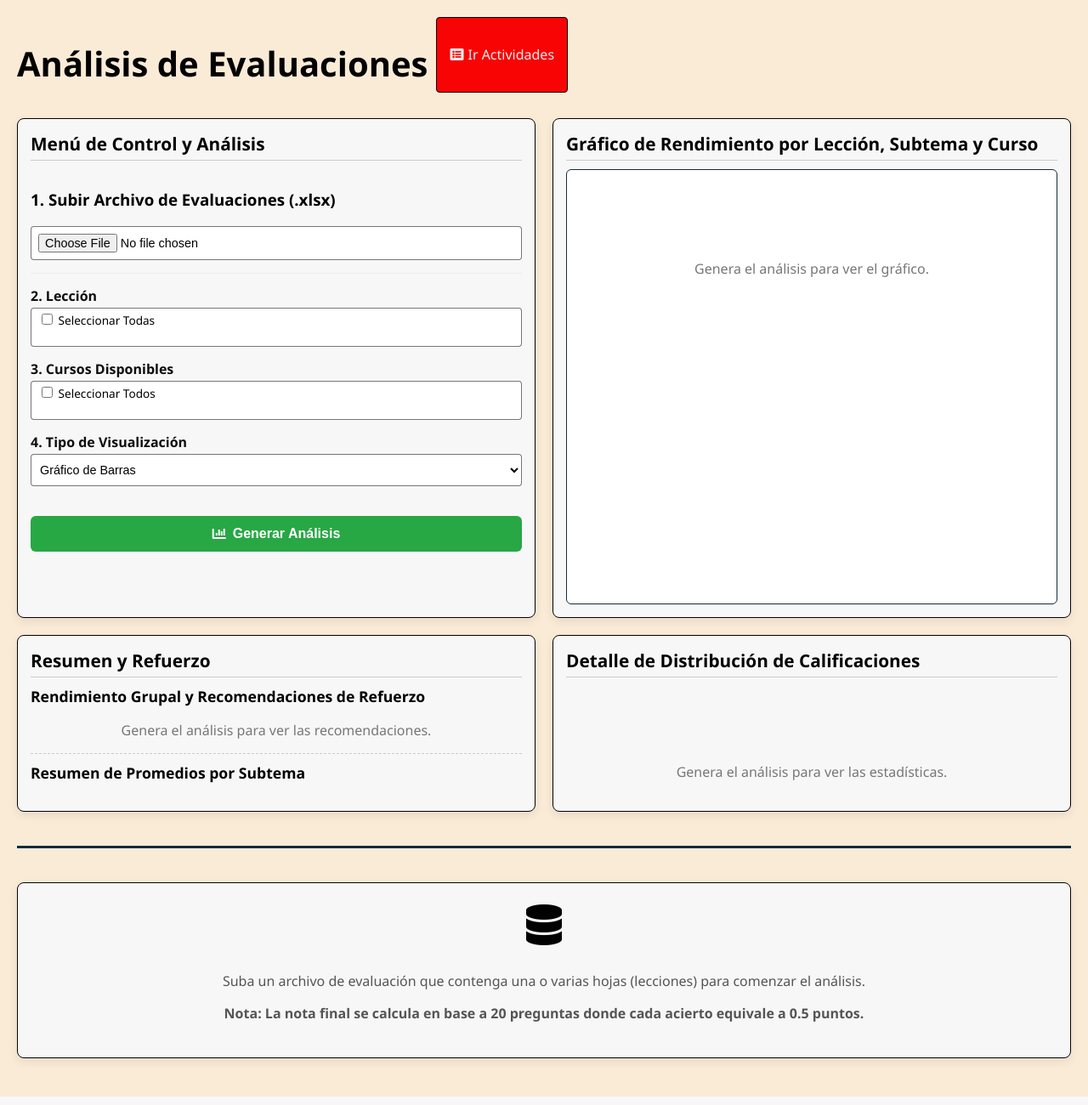
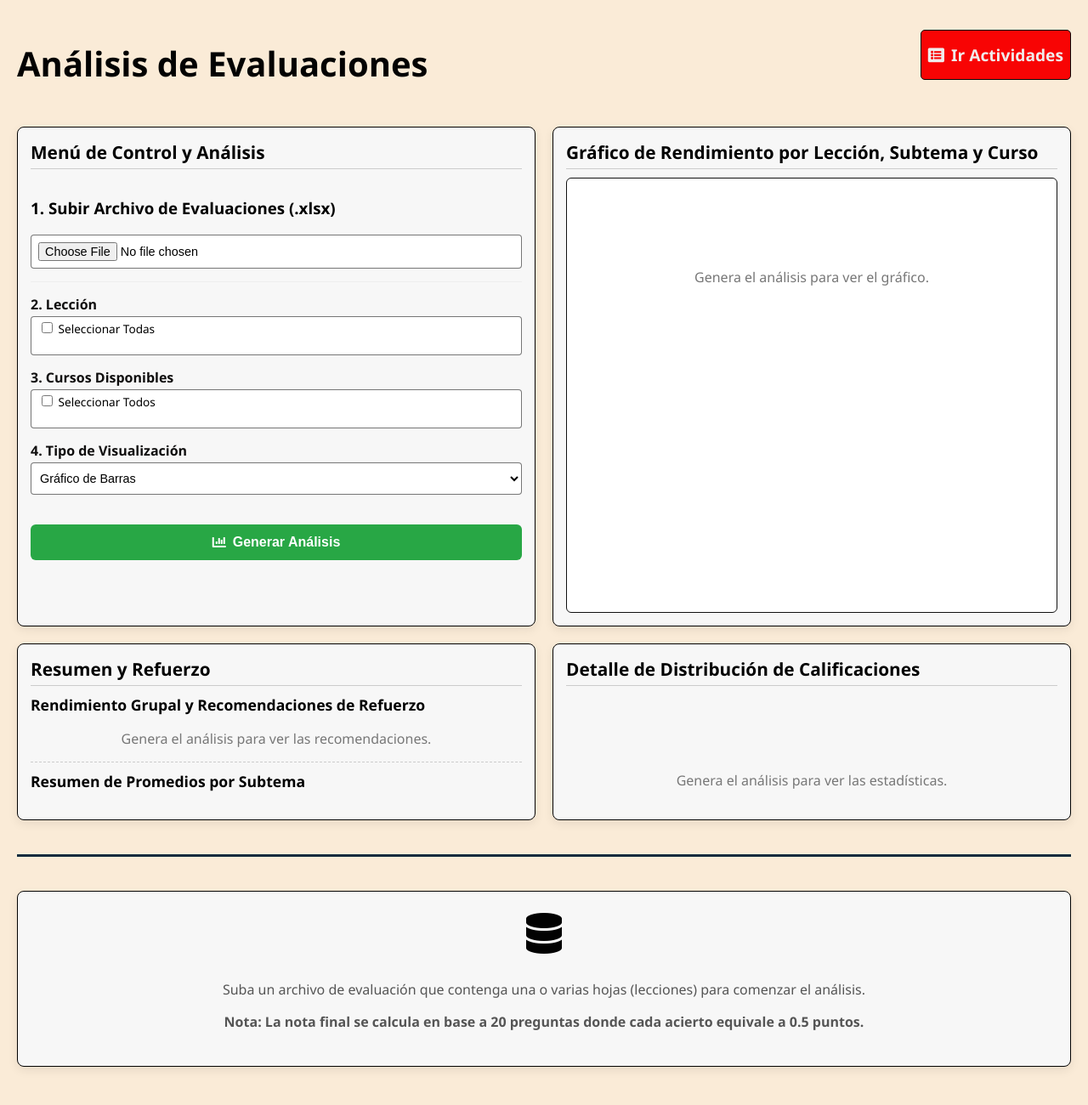
Before and after one commit to jorgecm1805-art/app-calificaciones, a Flask app: page /evaluaciones in a window 1280 px wide. Shown: the whole page at 85% size. Run offline with Flask 3, Linux system fonts and the light colour scheme; some libraries are stand-ins or nearby versions.

Commit message:
Update evaluaciones.html
Updated styles and structure in evaluaciones.html for better layout and design consistency.

```diff
--- a/templates/evaluaciones.html
+++ b/templates/evaluaciones.html
@@ -8,19 +8,19 @@
     <script src="https://cdn.plot.ly/plotly-latest.min.js"></script>
 
     <style>
-        /* ============================================== */
+
         /* == ESTILOS GLOBALES Y DE DISEÑO == */
-        /* ============================================== */
 
         body {
             font-family: 'Segoe UI', Tahoma, Geneva, Verdana, sans-serif;
             background-color: #FAEBD7;
             padding: 20px;
             margin: 0;
+            color: #000;
         }
 
         .main-container {
-            max-width: 1300px;
+            max-width: 2000px;
             margin: 0 auto;
             padding: 0;
         }
@@ -64,18 +64,19 @@
 
         /* Botones de navegación */
         .nav-link {
-            padding: 8px 15px;
-            font-weight: 500;
-            border: 1px solid #ccc;
-            border-radius: 4px;
+            padding: 15px 8px;
+            font-weight: 600;
+            font-size: 1.2em;
+            border: 1px solid #080808;
+            border-radius: 5px;
             cursor: pointer;
             text-decoration: none;
             display: inline-flex;
             align-items: center;
-            gap: 5px;
-            transition: background-color 0.2s;
+            gap: 8px;
+            transition: background-color 0.2s, box-shadow 0.2s;
             white-space: nowrap;
-            margin-bottom: 20px; /* Separación del grid */
+            margin-bottom: 20px;
         }
 
         .nav-link.cargar-btn {
@@ -113,11 +114,10 @@
             background-color: #218838;
         }
 
-        /* - */
-        /* ORGANIZACIÓN DEL PANEL DE CONTROL (AJUSTADO) */
-        /* - */
 
-        /* Contenedor principal de filtros dentro de la tarjeta del grid */
+        /* ORGANIZACIÓN DEL PANEL DE CONTROL */
+
+        /* Contenedor principal de filtros */
         #control-panel-card h2 {
             font-size: 1.3em;
             margin-top: 0;
@@ -196,13 +196,13 @@
             width: 100%;
             display: flex;
             align-items: flex-end;
-            padding-top: 10px; /* Menos padding */
+            padding-top: 10px;
         }
 
         /* Estilos de Gráfico y Semáforo */
         .grafico-container {
             background-color: #ffffff;
-            border: 1px solid #122b3d;
+            border: 1px solid #111111;
             border-radius: 6px;
             padding: 5px;
             margin-top: 10px;
@@ -249,10 +249,10 @@
             padding-right: 5px;
         }
 
-        /* Asignación de colores de barra usando clases CSS */
+
         .indicador-red .progress-bar {
             background-color: #f8061e;
-            color: white;
+            color: rgb(20, 20, 20);
         }
 
         .indicador-yellow .progress-bar {
@@ -261,8 +261,8 @@
         }
 
         .indicador-green .progress-bar {
-            background-color: #0e8d2b;
-            color: white;
+            background-color: #1cda48;
+            color: rgb(19, 19, 19);
         }
 
 
@@ -279,9 +279,9 @@
             font-size: 0.85em;
         }
 
-        /* - */
-        /* == LAYOUT DE 4 PARTES IGUALES  == */
-        /* - */
+
+        /* == LAYOUT DE 4 PARTES IGUALES 2x2  == */
+
 
         .results-grid {
             display: grid;
@@ -386,11 +386,14 @@
 
 <div class="main-container">
 
-    <div class="header-actions">
+   <div class="header-container">
         <h1 class="main-title">Análisis de Evaluaciones</h1>
-        <a href="resultados" class="nav-link cargar-btn">
+
+        <div class="header-actions">
+            <a href="resultados" class="nav-link cargar-btn">
             <i class="fas fa-list-alt"></i> Ir Actividades
         </a>
+        </div>
     </div>
 
     <div class="results-grid">
@@ -502,7 +505,7 @@
         document.head.appendChild(link);
     });
 
-    //  LÓGICA DE CHECKBOXES (SIN CAMBIOS ESTRUCTURALES)
+    //  LÓGICA DE CHECKBOXES
 
     function setCheckboxContainerDisabled(containerId, disabled) {
         const container = document.getElementById(containerId);
@@ -679,7 +682,7 @@
         lessonNames.forEach((name, index) => {
             const div = document.createElement('div');
             div.className = 'checkbox-item';
-            // Al cambiar la selección de lección, forzamos la actualización de cursos llamando a updateCourseSelector()
+            // Al cambiar la selección de lección, se fuerza la actualización de cursos llamando a updateCourseSelector()
             const onChangeAttr = `synchronizeSelectAll('lessonCheckboxesContainer', 'lessonOption');`; // updateCourseSelector() se llama dentro de synchronizeSelectAll
             div.innerHTML = `<input type="checkbox" id="lesson-${index}" class="lessonOption" value="${name}" onchange="${onChangeAttr}">
                              <label for="lesson-${index}">${name}</label>`;
@@ -698,7 +701,7 @@
     }
 
     function updateCourseSelector() {
-        // Obtenemos todas las lecciones seleccionadas.
+        // Se obtiene todas las lecciones seleccionadas.
         const selectedLessons = getSelectedValues('lessonCheckboxesContainer', 'lessonOption');
         populateCourseSelector(selectedLessons);
     }
@@ -1322,7 +1325,6 @@
     /*FUNCIÓN COMBINADA para Refuerzo (Lista de Recomendaciones) y Semáforo (Barras de Progreso). */
 
     function renderRefuerzoIndicators_Unified(sortedIndicators) {
-        // 1. Renderizar la lista de refuerzo
         const refuerzoContainer = document.getElementById(`refuerzoList_Unified`);
         refuerzoContainer.innerHTML = '';
 
@@ -1374,7 +1376,6 @@
         }
 
 
-        // 2. Renderizar los indicadores (Semáforo)
         const container = document.getElementById(`indicadoresContainer_Unified`);
         container.innerHTML = '<h3>Resumen de Promedios por Subtema</h3>';
 
```
